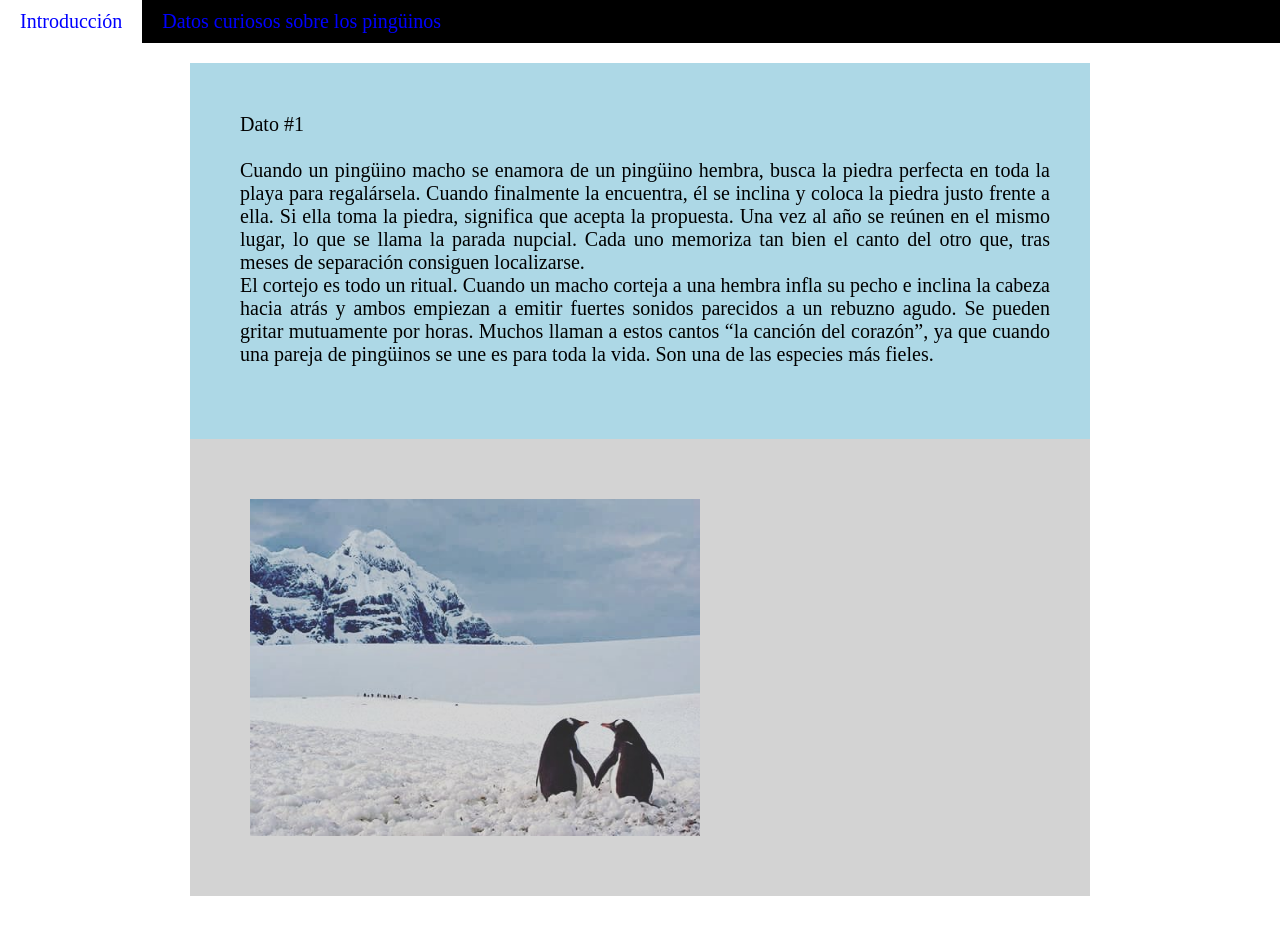
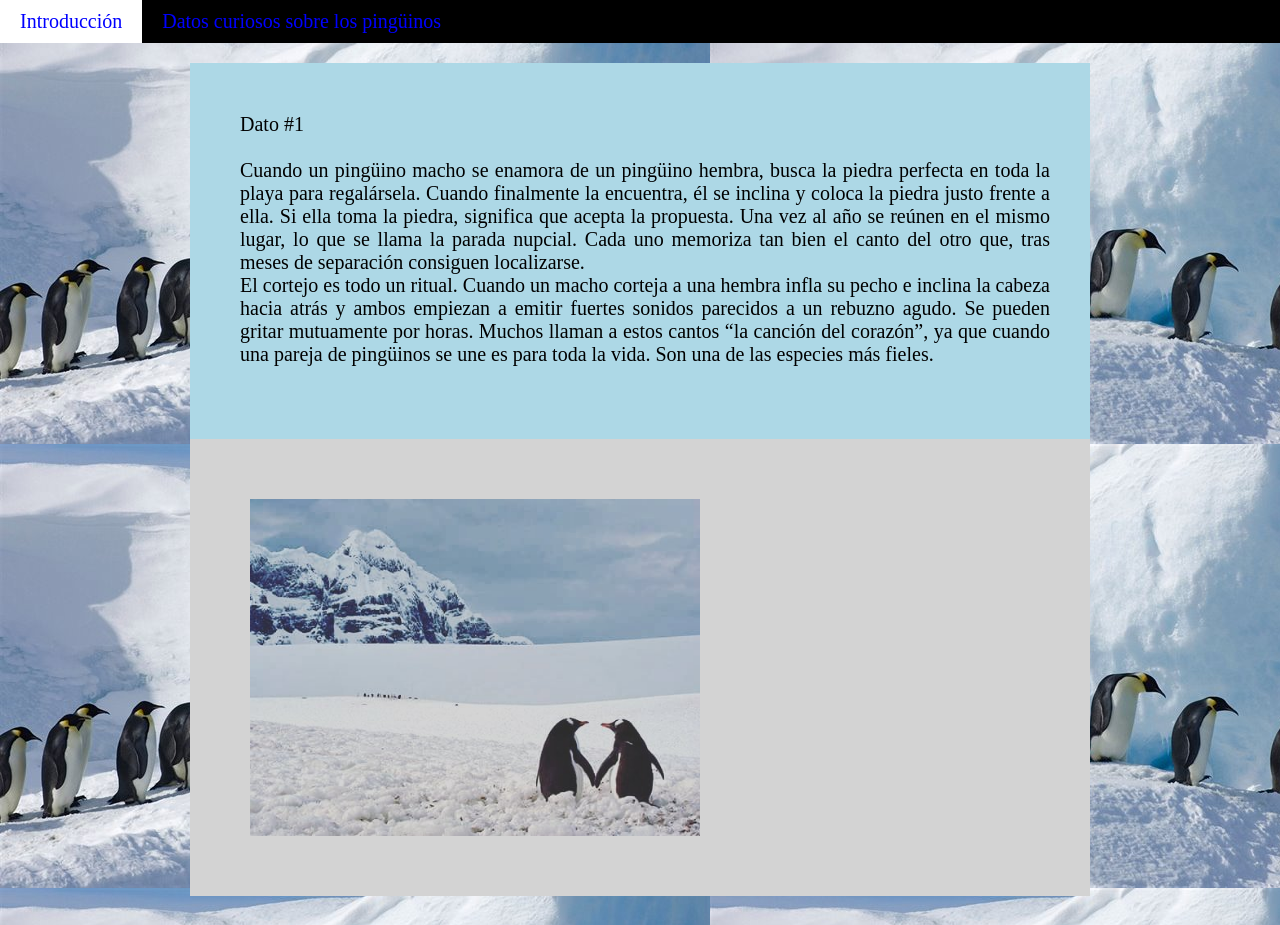
Before and after one commit to kta2804/pinguinos, a plain HTML site: page Pinguinos.html in a window 1280 px wide. Shown: the top 925 px of the page. Drawn offline with Linux system fonts and the light colour scheme; files whose address does not match are found by name.

Commit message:
Update Pinguinos.css

```diff
--- a/Pinguinos.css
+++ b/Pinguinos.css
@@ -4,7 +4,7 @@
 }
 
 body{
-	background:url(../imagen/pingu.jpg);
+	background:url(pingu.jpg);
 
 	background-attachment:fixed;
 }
```
